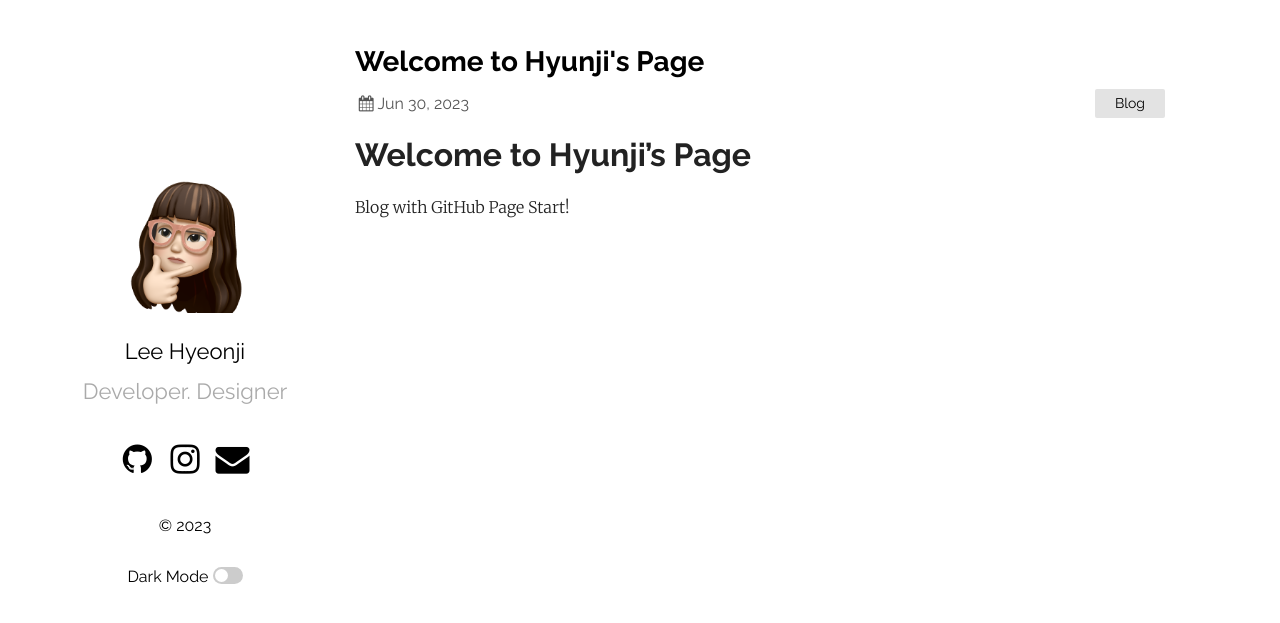
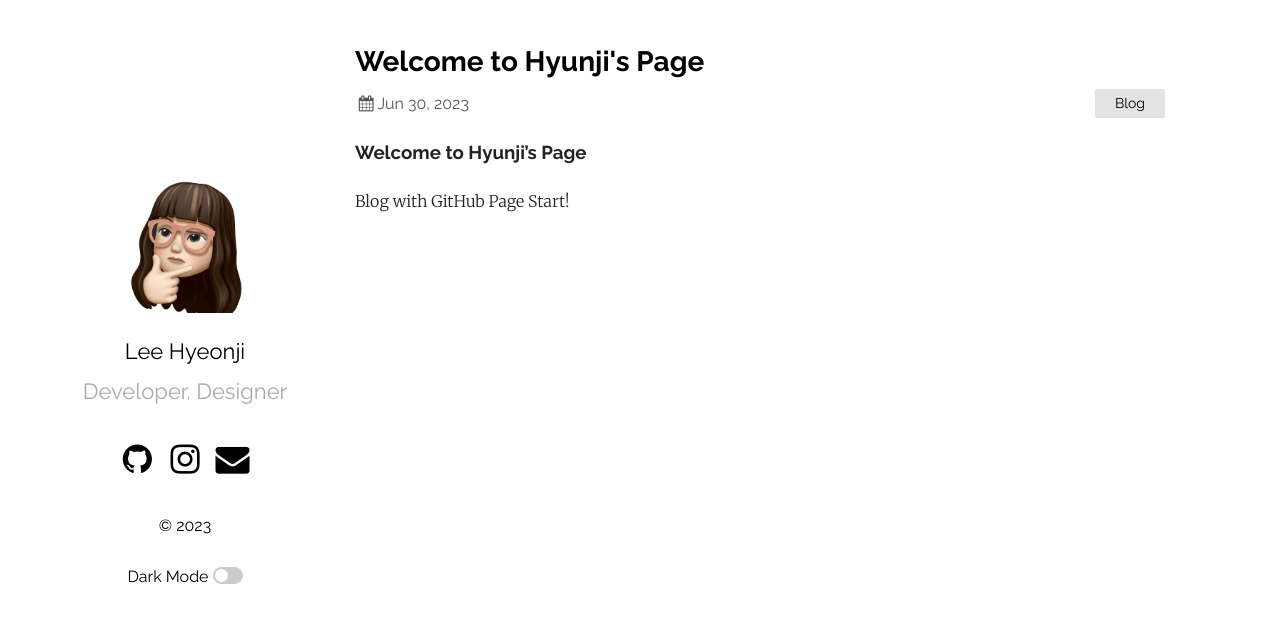
Before and after one commit to ehyeong/ehyeong.github.io, a Jekyll site: the page built from _posts/2023-06-30-how-to-post.markdown, in a window 1280 px wide. Shown: the top 623 px of the page. Built offline with Jekyll 4.4.1, drawn with Linux system fonts in a browser that asks for light colours.

Commit message:
글씨크기수정

```diff
--- a/_posts/2023-06-30-how-to-post.markdown
+++ b/_posts/2023-06-30-how-to-post.markdown
@@ -4,6 +4,6 @@ title:  "Welcome to Hyunji's Page"
 date:   2023-06-30 21:03:36 +0530
 categories: Blog
 ---
-# Welcome to Hyunji's Page
+### Welcome to Hyunji's Page
 
 Blog with GitHub Page Start!
```
